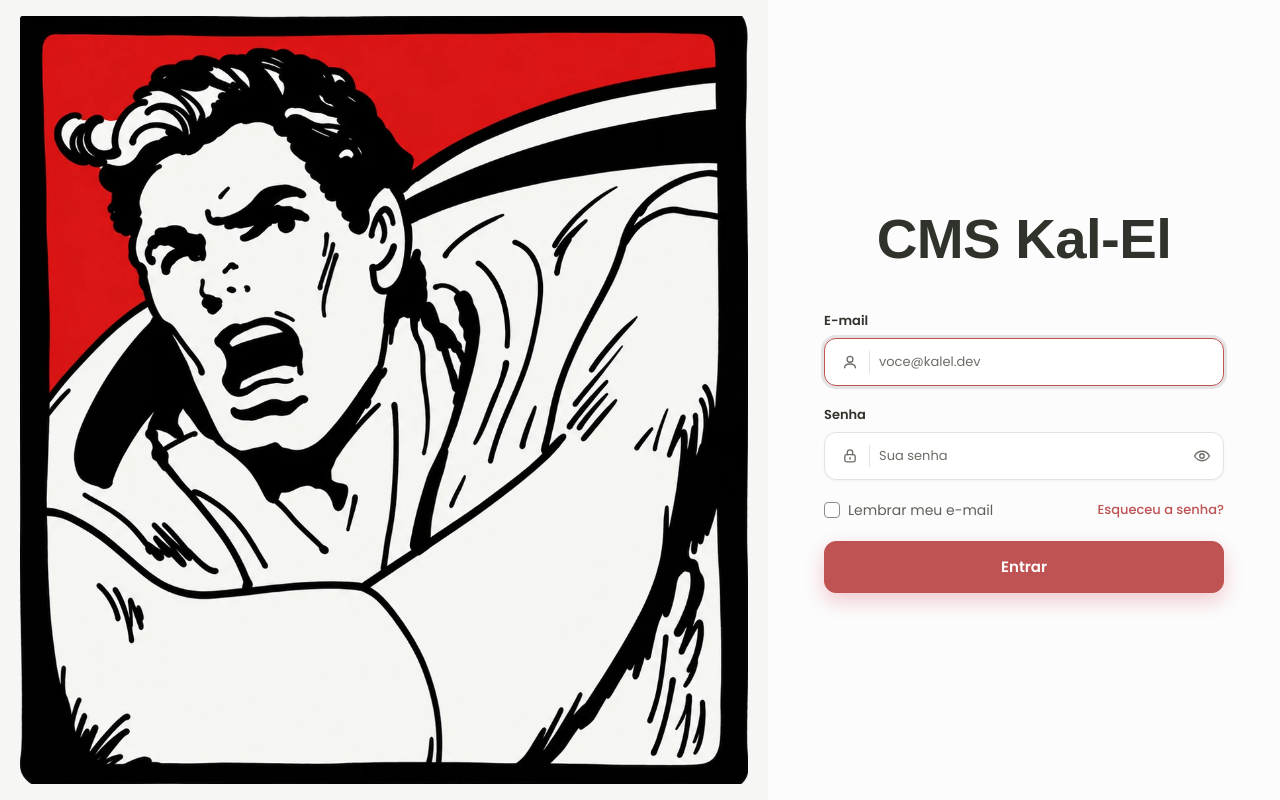
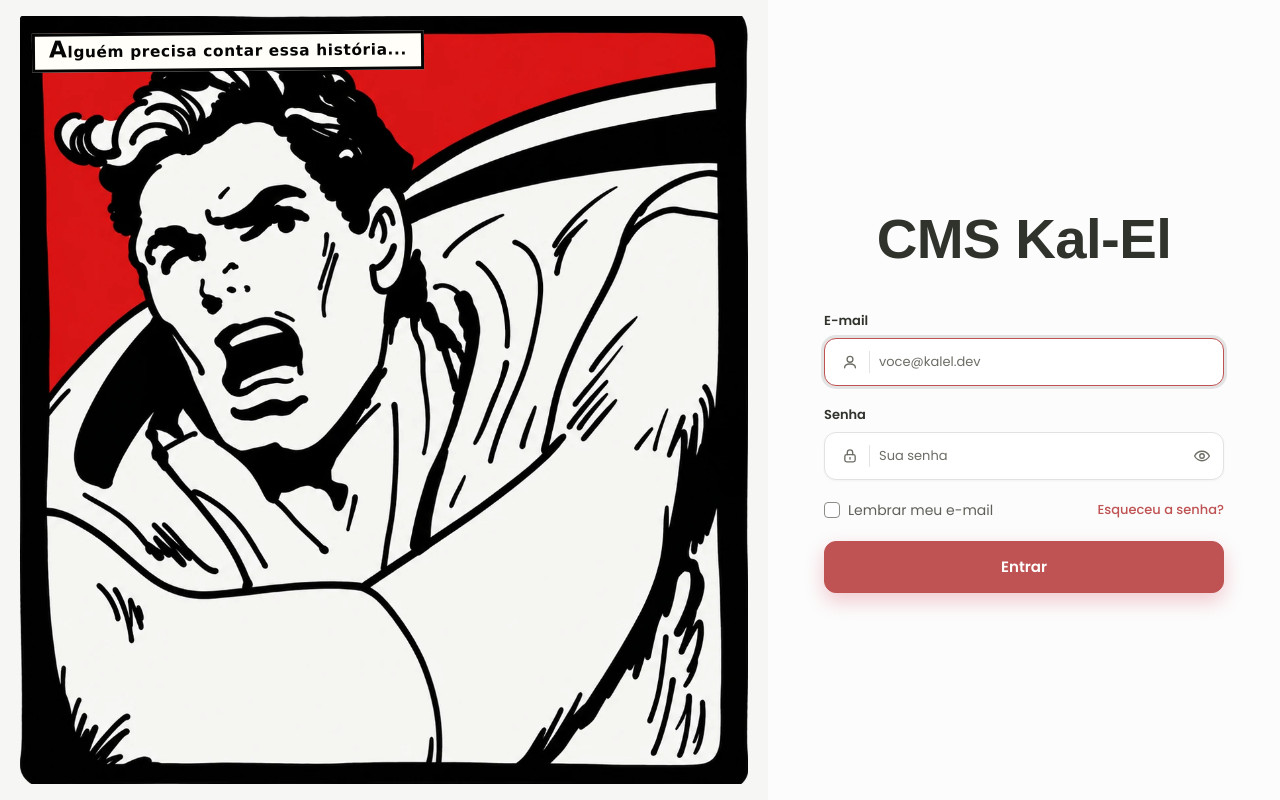
Before and after one commit to maquinanerd/kal-el, a Next.js app in the folder apps/cms/: page /login in a window 1280 px wide. Built offline with nearby package versions, Linux system fonts and the light colour scheme; no server answers; a web font is replaced by a local one.

Commit message:
Adiciona tarja de quadrinho ao login

```diff
--- a/apps/cms/app/login/login.css
+++ b/apps/cms/app/login/login.css
@@ -17,6 +17,7 @@
 .peg-login__hero {
   display: grid;
   place-items: center;
+  position: relative;
   overflow: hidden;
   background: #f6f6f4;
   padding: clamp(var(--peg-space-4), 3vw, var(--peg-space-12));
@@ -30,6 +31,31 @@
   max-height: 820px;
   object-fit: contain;
   object-position: center;
+}
+
+/* A headline strip makes the illustration read as an editorial comic panel,
+   while remaining a real text element rather than text baked into the artwork. */
+.peg-login__caption {
+  position: absolute;
+  top: clamp(16px, 2.5vw, 40px);
+  left: clamp(16px, 2.5vw, 40px);
+  z-index: 1;
+  margin: 0;
+  padding: 9px 14px;
+  border: 3px solid #050505;
+  background: #fffef8;
+  color: #050505;
+  font-family: "Comic Sans MS", "Comic Sans", cursive;
+  font-size: clamp(11px, 1.2vw, 16px);
+  font-weight: bold;
+  letter-spacing: 0.04em;
+  line-height: 1;
+  transform: rotate(-0.5deg);
+}
+
+.peg-login__caption-initial {
+  font-size: 1.5em;
+  line-height: 0;
 }
 
 /* --- painel do formulário --- */
@@ -260,6 +286,13 @@
     padding: 0;
   }
 
+  .peg-login__caption {
+    top: 16px;
+    left: 16px;
+    padding: 8px 12px;
+    font-size: 11px;
+  }
+
   .peg-login__art {
     position: absolute;
     inset: 0;
--- a/apps/cms/app/login/page.tsx
+++ b/apps/cms/app/login/page.tsx
@@ -46,6 +46,9 @@ export default function LoginPage() {
     <main className="peg-login">
       <div className="peg-login__hero">
         <img className="peg-login__art" src="/login-hero.webp" alt="" fetchPriority="high" />
+        <p className="peg-login__caption">
+          <span className="peg-login__caption-initial">A</span>lguém precisa contar essa história...
+        </p>
       </div>
 
       <section className="peg-login__panel">
@@ -135,7 +138,12 @@ export default function LoginPage() {
               </p>
             )}
 
-            <Button type="submit" variant="primary" className="peg-login__submit" disabled={submitting}>
+            <Button
+              type="submit"
+              variant="primary"
+              className="peg-login__submit"
+              disabled={submitting}
+            >
               {submitting ? "Entrando…" : "Entrar"}
             </Button>
           </form>
```
